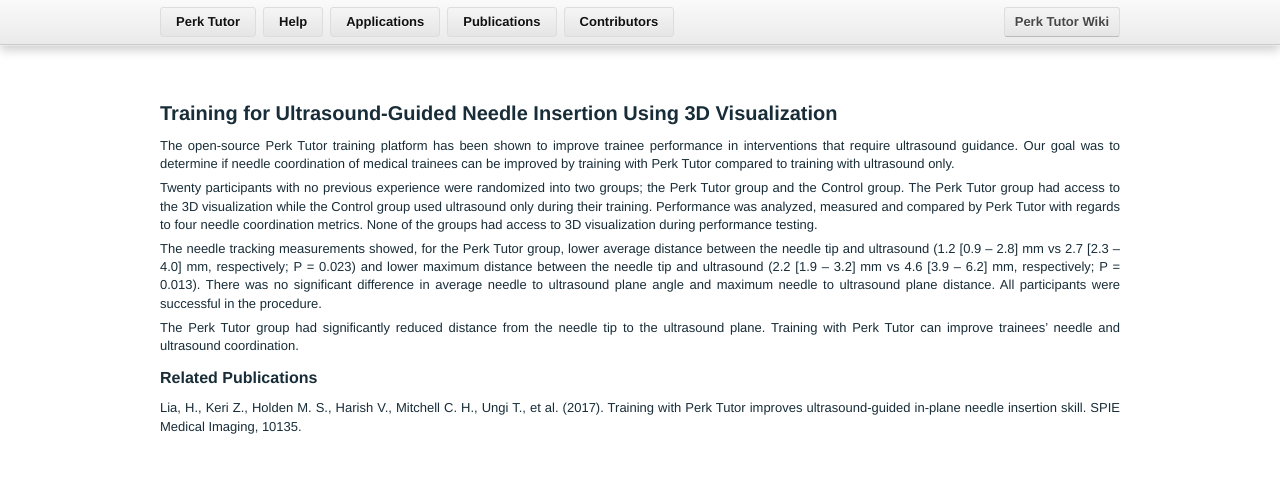
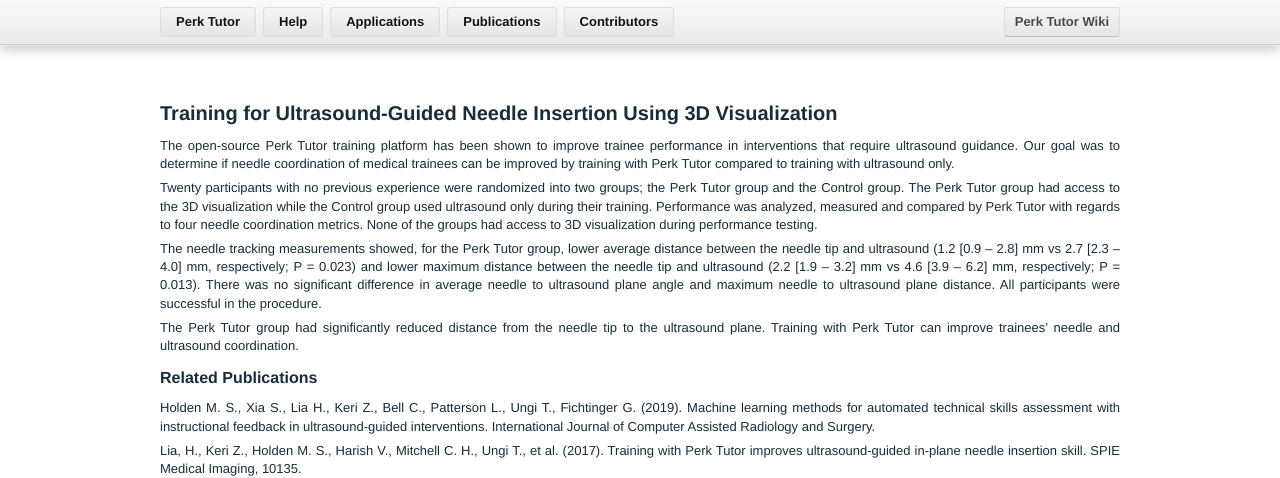
Before and after one commit to PerkTutor/perktutor.github.io, a Jekyll site: the page built from UsNeedle.md, in a window 1280 px wide, cut to the strip 0-478 px from the top of the page. Built offline with Jekyll 4.4.1, drawn with Linux system fonts in a browser that asks for light colours; our own code applies the rules of GitHub Pages for plain Markdown files.

Commit message:
Updating US needle publications.

```diff
--- a/UsNeedle.md
+++ b/UsNeedle.md
@@ -15,4 +15,6 @@
 
 ## Related Publications
 
+Holden M. S., Xia S., Lia H., Keri Z., Bell C., Patterson L., Ungi T., Fichtinger G. (2019). Machine learning methods for automated technical skills assessment with instructional feedback in ultrasound-guided interventions. International Journal of Computer Assisted Radiology and Surgery.
+
 Lia, H., Keri Z., Holden M. S., Harish V., Mitchell C. H., Ungi T., et al. (2017).  Training with Perk Tutor improves ultrasound-guided in-plane needle insertion skill. SPIE Medical Imaging, 10135.
```
